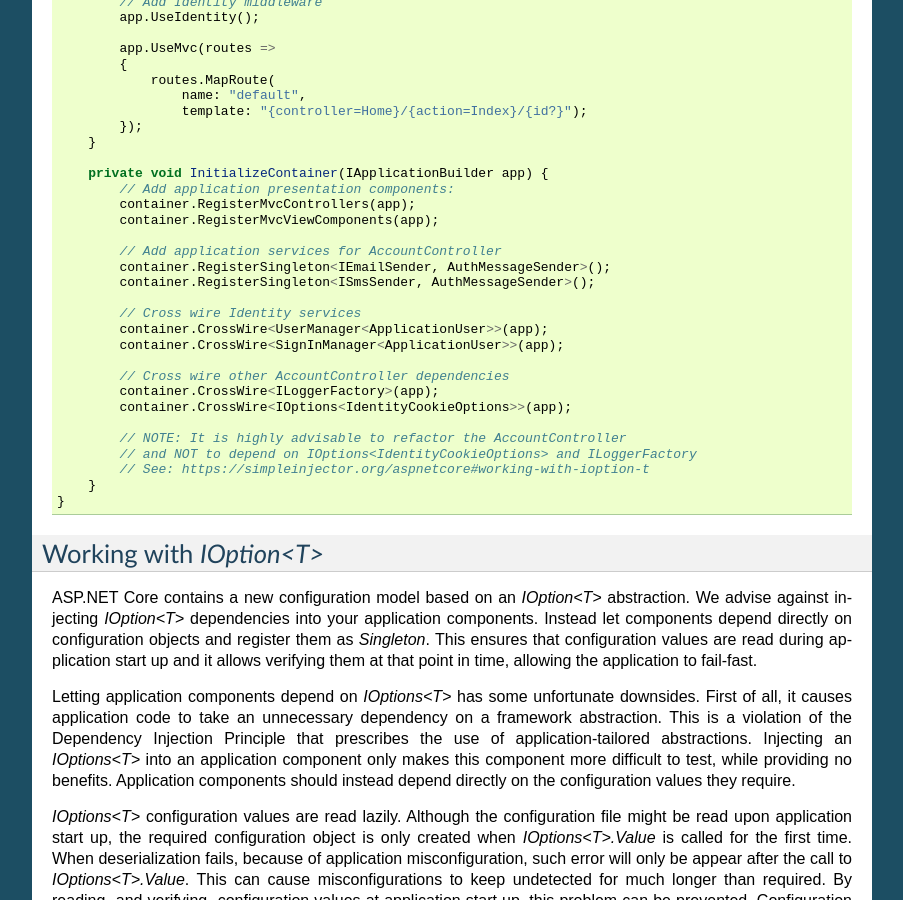
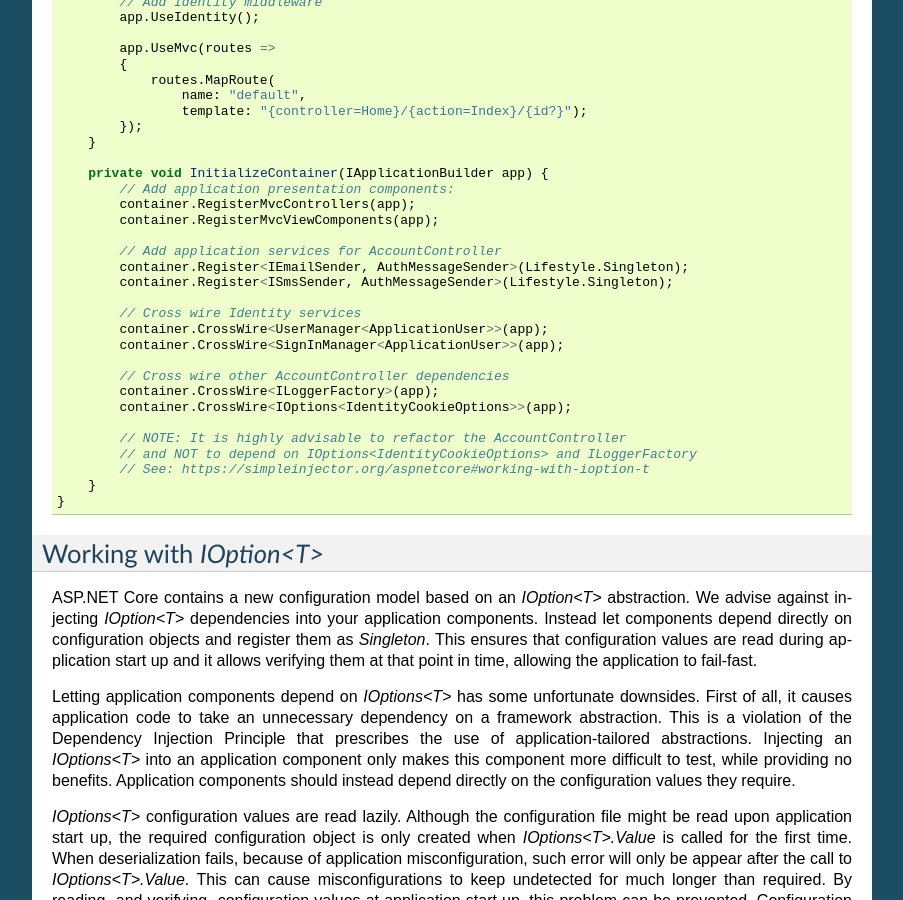
Before and after one commit to simpleinjector/Documentation, a Sphinx documentation site: the page built from source/aspnetintegration.rst, in a window 1280 px wide and 900 px high, scrolled down 3487 px. Shown: the whole window, without its empty margins (198-1101 px from the left). Built offline with Sphinx 7.4.7, drawn with Linux system fonts in a browser that asks for light colours.

Commit message:
Fixed use of RegisterSingleton.

```diff
--- a/source/aspnetintegration.rst
+++ b/source/aspnetintegration.rst
@@ -221,8 +221,8 @@ You can use this code snippet to get things working quickly
             container.RegisterMvcViewComponents(app);
 
             // Add application services for AccountController
-            container.RegisterSingleton<IEmailSender, AuthMessageSender>();
-            container.RegisterSingleton<ISmsSender, AuthMessageSender>();
+            container.Register<IEmailSender, AuthMessageSender>(Lifestyle.Singleton);
+            container.Register<ISmsSender, AuthMessageSender>(Lifestyle.Singleton);
 
             // Cross wire Identity services
             container.CrossWire<UserManager<ApplicationUser>>(app);
```
